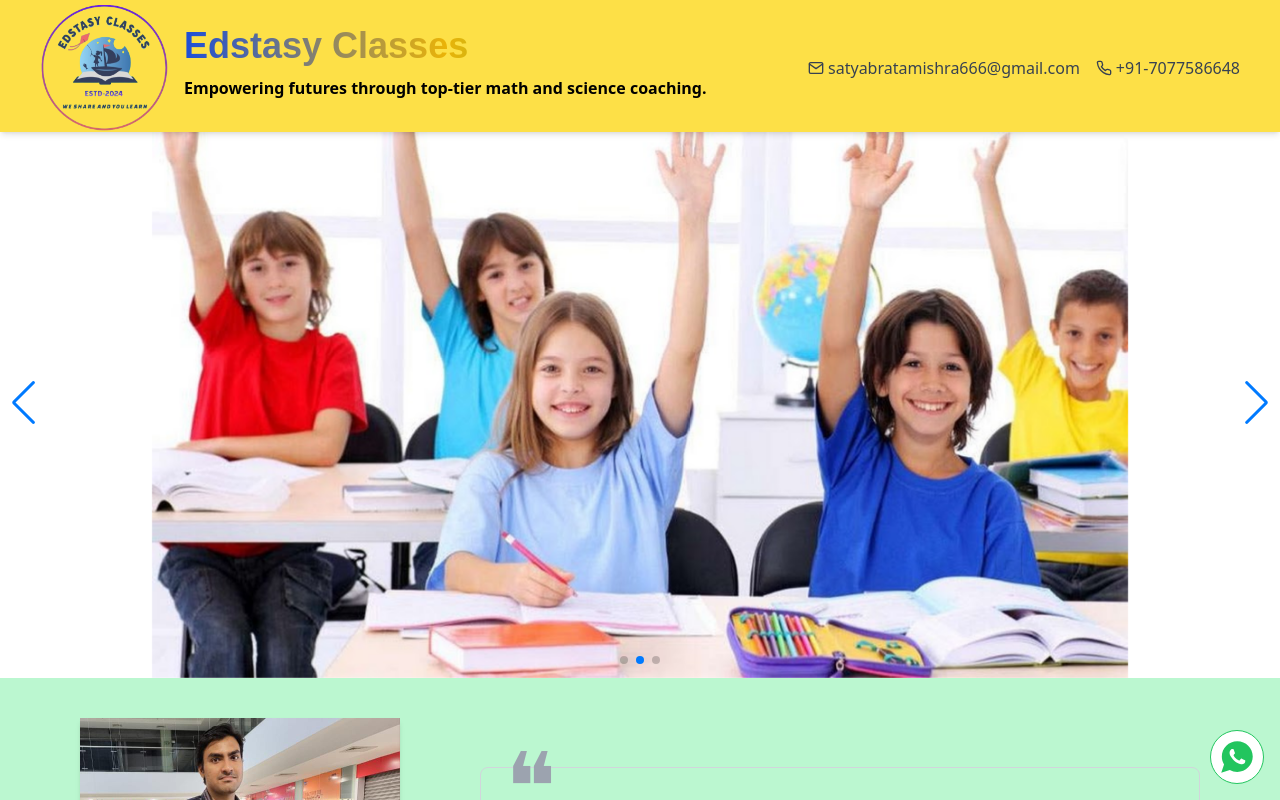
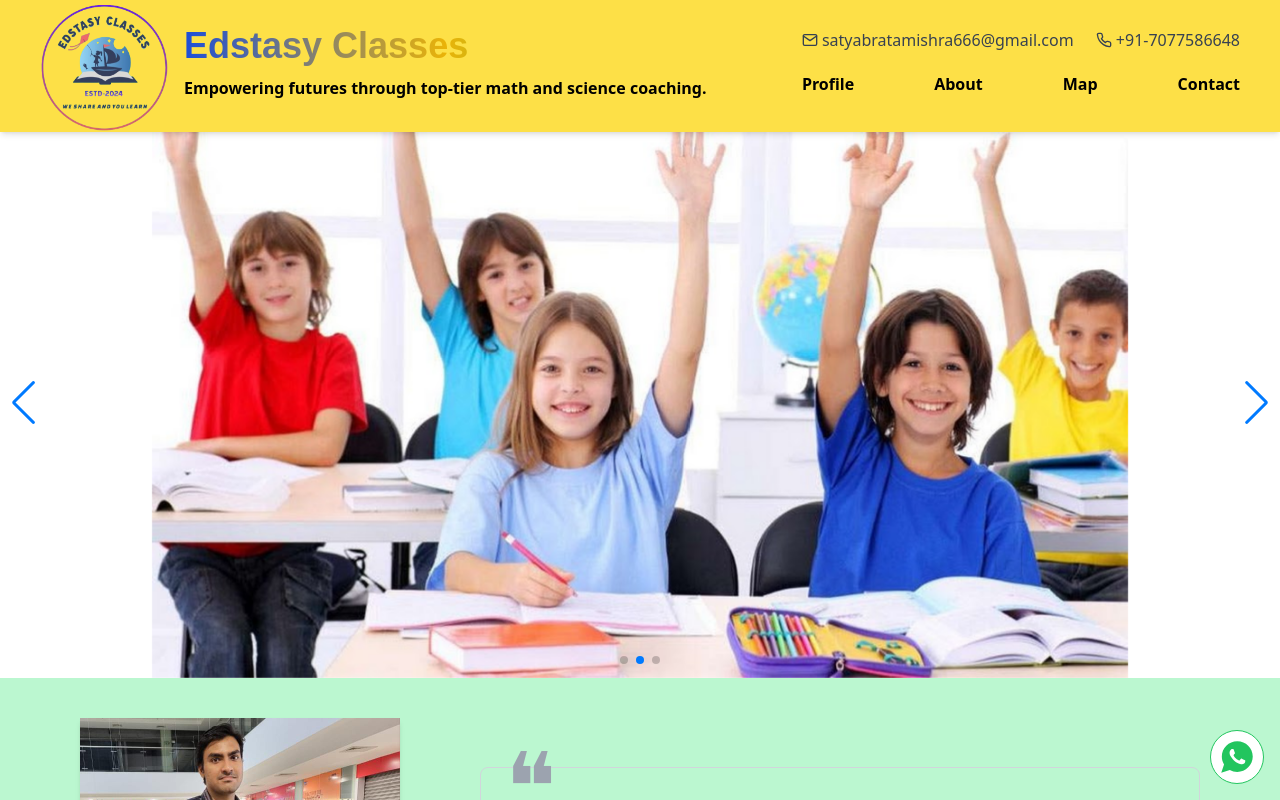
Before and after one commit to somemohit/EdstasyClasses, a React (Create React App) app: page / in a window 1280 px wide. Shown: the top 800 px of the page. Built offline with nearby package versions, Linux system fonts and the light colour scheme.

Commit message:
netlify commit react scroll offset

```diff
--- a/src/App.js
+++ b/src/App.js
@@ -81,7 +81,8 @@ function App() {
                 </p>
               </div>
             </div>
-            <div className="flex items-center gap-4 py-2 px-4 sm:px-10 bg-green-200 md:bg-transparent">
+            <div>
+              <div className="flex items-center justify-between gap-4 py-2 sm:py-1 px-4 sm:px-10 bg-green-200 md:bg-transparent">
                 <div className="flex items-center">
                   <FiMail className="text-gray-700" />
                   <a
@@ -103,6 +104,77 @@ function App() {
                 +91-7077586648
               </span> */}
                 </div>
+              </div>
+
+              {/* menu options start */}
+              <div className="hidden sm:flex justify-end px-4 sm:px-10">
+                <ul
+                  className={`md:flex font-semibold text-black h-fit md:h-full py-4 gap-8 space-y-6 md:space-y-0 items-center md:space-x-12 z-[-1] md:z-auto
+        absolute md:static left-0 w-full md:w-auto border-t-2 md:border-t-0
+        transition-all md:transition-none duration-500 ease-in-out shadow-xl md:shadow-none`}
+                >
+                  <li className="cursor-pointer">
+                    <Link
+                      activeClass="active"
+                      to="Profile"
+                      smooth={true}
+                      duration={500}
+                      offset={-100}
+                      className=" relative before:content-[''] before:absolute
+            before:opacity-0 before:-bottom-2 md:before:left-0 before:h-1 before:rounded-full before:duration-300 before:transition-all
+            before:bg-blue-500 before:w-0 hover:before:h-1 hover:before:w-full hover:before:opacity-100"
+                    >
+                      Profile
+                    </Link>
+                  </li>
+
+                  <li className="cursor-pointer">
+                    <Link
+                      activeClass="active"
+                      to="AboutUs"
+                      smooth={true}
+                      duration={500}
+                      offset={-100}
+                      className=" relative before:content-[''] before:absolute
+            before:opacity-0 before:-bottom-2 md:before:left-0 before:h-1 before:rounded-full before:duration-300 before:transition-all
+            before:bg-blue-500 before:w-0 hover:before:h-1 hover:before:w-full hover:before:opacity-100"
+                    >
+                      About
+                    </Link>
+                  </li>
+
+                  <li className="cursor-pointer">
+                    <Link
+                      activeClass="active"
+                      to="Map"
+                      smooth={true}
+                      duration={500}
+                      offset={-100}
+                      className=" relative before:content-[''] before:absolute
+            before:opacity-0 before:-bottom-2 md:before:left-0 before:h-1 before:rounded-full before:duration-300 before:transition-all
+            before:bg-blue-500 before:w-0 hover:before:h-1 hover:before:w-full hover:before:opacity-100"
+                    >
+                      Map
+                    </Link>
+                  </li>
+
+                  <li className="cursor-pointer">
+                    <Link
+                      activeClass="active"
+                      to="Contact"
+                      smooth={true}
+                      duration={500}
+                      offset={-100}
+                      className=" relative before:content-[''] before:absolute
+            before:opacity-0 before:-bottom-2 md:before:left-0 before:h-1 before:rounded-full before:duration-300 before:transition-all
+            before:bg-blue-500 before:w-0 hover:before:h-1 hover:before:w-full hover:before:opacity-100"
+                    >
+                      Contact
+                    </Link>
+                  </li>
+                </ul>
+              </div>
+              {/* menu options end */}
             </div>
           </div>
         </nav>
```
Lines whose indentation alone changed are shown as unchanged.
